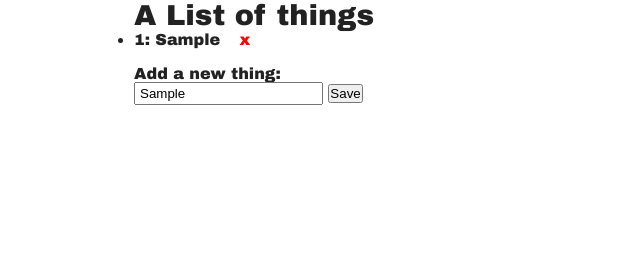
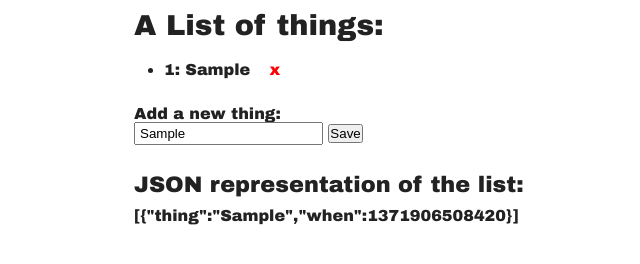
Before and after one commit to anarres/simpleList, a plain HTML site: page index.html in a window 1280 px wide. Both pictures are taken after typing "Sample" into the empty fields and a click on the button "Save". Shown: the whole page, without its empty margins (156-796 px from the left). Drawn offline with Linux system fonts and the light colour scheme.

Commit message:
added the JSON representation of the list

```diff
--- a/index.html
+++ b/index.html
@@ -15,7 +15,7 @@
 
 <div id="container">
 
-<h1>A List of things</h1>
+<h1>A List of things:</h1>
 
 <div id="storage">
 </div> <!--#storage-->
@@ -28,6 +28,14 @@
     <button onclick="saveAThing()">Save</button>
 </div> <!--#addAThing-->
 
+<br>
+
+<h2>JSON representation of the list:</h2>
+
+<div id="json">
+
+</div>
+
 </div><!--#container-->
 
 </body>
--- a/simpleList.js
+++ b/simpleList.js
@@ -1,18 +1,19 @@
 function init() {
-//    localStorage.clear();
     updateStorageInfo();
 }
 
 function updateStorageInfo() {
     var html = "";
     if(typeof(Storage)==="undefined") {
-        html = "<p>Sorry, your browser doesn't have local storage support, \
-             so this app probably won't work for you.</p>";
+        html = "<p>Sorry, your browser doesn't have local storage support, so this app probably won't work for you.</p>";
     }
     else {
+        html = "There are no things saved yet, but you can use the form below to add some.";
         var foo = localStorage.getItem('simpleList');
         if (foo) {
+            document.getElementById('json').innerHTML = foo;
             var bar = JSON.parse(foo);
+            if ( bar.length > 0 ) {
                 html = "<ul>";
                 for (var i=0; i<bar.length; i++) {
                     var oneUp = i+1;
@@ -27,8 +28,6 @@ function updateStorageInfo() {
                 }
                 html += "</ul>";
             }
-        else {
-            html += "There are no things saved yet, but you can use the form below to add some.";
         }
     }
     document.getElementById("storage").innerHTML = html;
@@ -39,7 +38,6 @@ function saveAThing() {
     var thing = document.getElementById("newThingInput").value;
     var when = new Date().getTime();
     var obj = {"thing":thing, "when":when};
-
     var foo = localStorage.getItem('simpleList');
     if (foo) {
         var listOfThings = JSON.parse(foo);
@@ -58,7 +56,6 @@ function removeThing(myIndex) {
     if (foo) {
         var listOfThings = JSON.parse(foo);
         var newList = [];
-
         for (var i=0; i<listOfThings.length; i++) {
             if (i !== myIndex) {
                 newList.push(listOfThings[i]);
--- a/style.css
+++ b/style.css
@@ -10,10 +10,12 @@ body {
 h1 {
     font-size: 1.8em;
     font-weight: normal;
+    padding: 10px 0px;
 }
 h2,h3,h4,h5,h6 {
     font-size: 1.4em;
     font-weight: normal;
+    padding: 10px 0px;
 }
 a {
     color: #666;
@@ -23,6 +25,10 @@ a {
 a:hover {
     color: #a6372e;
 }
+ul {
+    padding: 10px 30px;
+}
+
 label {
     display: block;
 }
```
Lines whose indentation alone changed are shown as unchanged.
